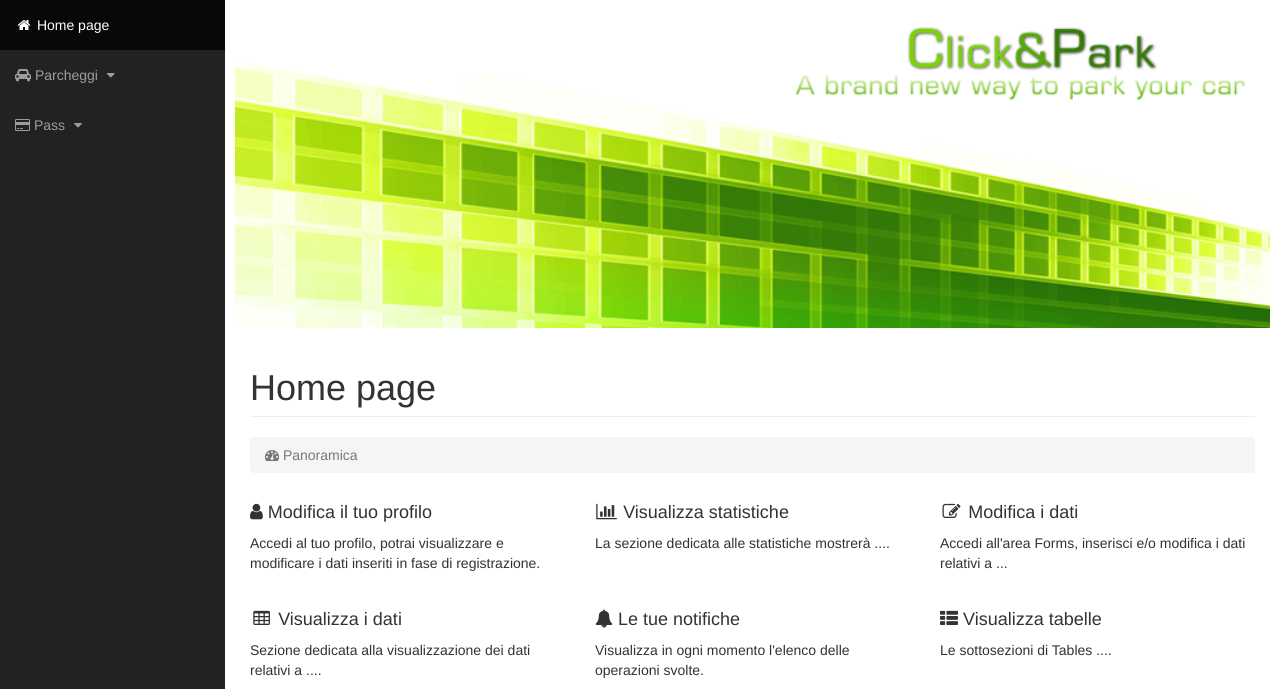
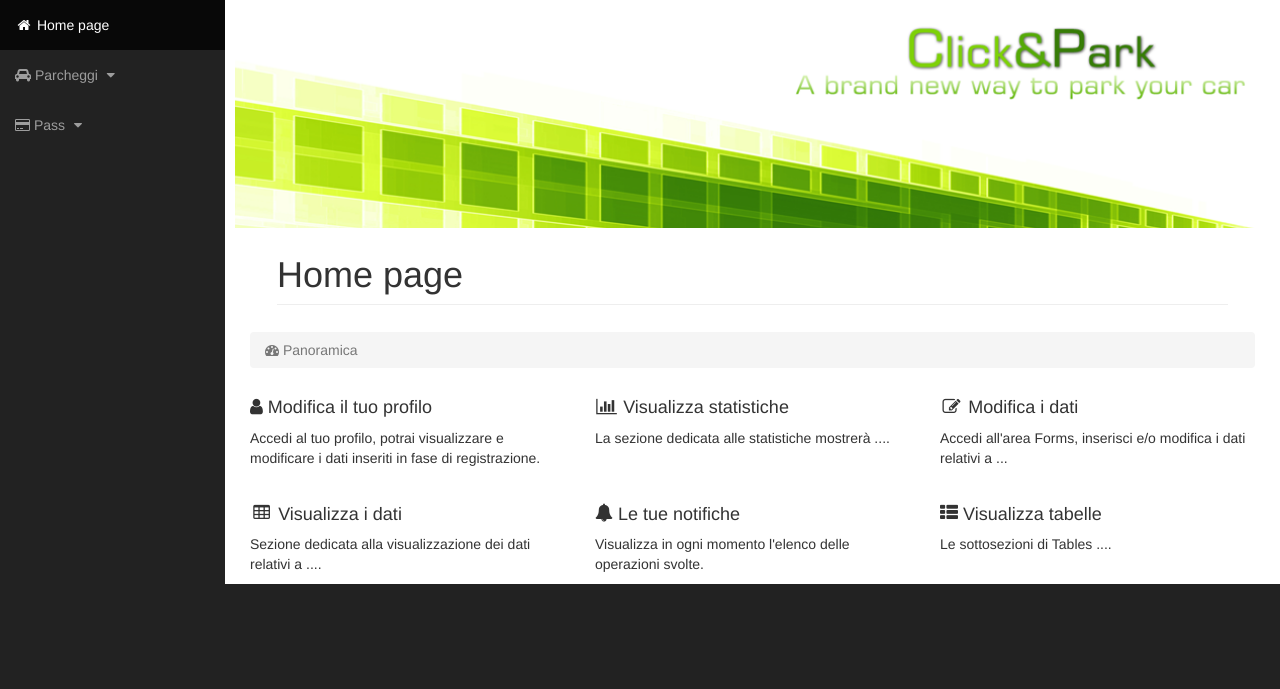
Before and after one commit to shiner/cindydb, a Flask app: page / in a window 1280 px wide. Shown: the part 51-740 px from the top of the page. Run offline with Flask 2, Linux system fonts and the light colour scheme; some libraries are stand-ins or nearby versions; some web fonts are replaced.

Commit message:
homepage

```diff
--- a/cindydb/templates/homepage.html
+++ b/cindydb/templates/homepage.html
@@ -25,7 +25,7 @@
 
     <div class="row">
         <div class="col-lg-12">
-            <h1 class="page-header">
+            <h1 class="page-header" style="margin: 27px">
                 Home page </small>
             </h1>
             <ol class="breadcrumb">
--- a/cindydb/templates/view-users.html
+++ b/cindydb/templates/view-users.html
@@ -38,7 +38,6 @@
 
     <div class="row">
         <div class="col-lg-12">
-
             <div class="row">
                 <div id="toolbar" >
                     <form id="send" method="post" action="{{ url_for('view_users') }}" onsubmit="getJSON()" enctype='application/json'>
```
Also changed, not shown: cindydb/static/img/banner.png.
